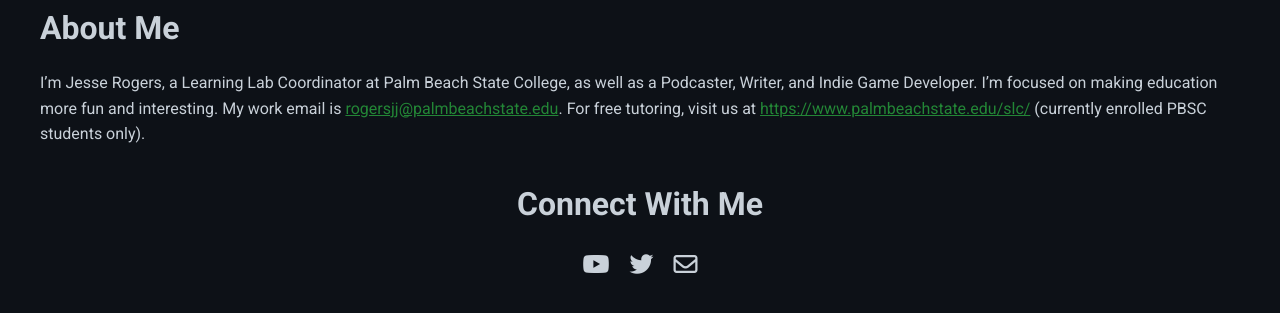
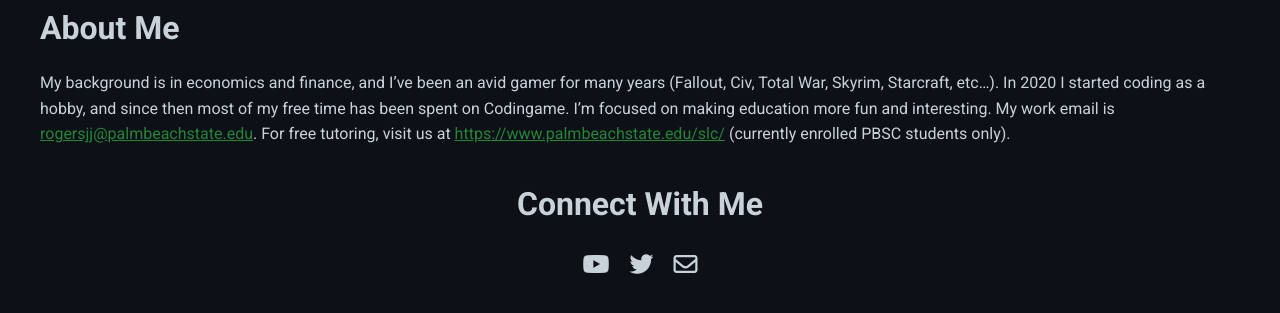
Before and after one commit to RogersMath/projects, a Jekyll site: the page built from index.md, in a window 1280 px wide, cut to the strip 943-1283 px from the top of the page. Shown: the top 313 px of the strip. Built offline with Jekyll 4.4.1, drawn with Linux system fonts in a browser that asks for light colours.

Commit message:
Update index.md

```diff
--- a/index.md
+++ b/index.md
@@ -15,4 +15,4 @@
   {% endfor %}
 </div>
 ## About Me
-I'm Jesse Rogers, a Learning Lab Coordinator at Palm Beach State College, as well as a Podcaster, Writer, and Indie Game Developer. I'm focused on making education more fun and interesting. My work email is <a href="mailto:rogersjj@palmbeachstate.edu">rogersjj@palmbeachstate.edu</a>. For free tutoring, visit us at <a href="https://www.palmbeachstate.edu/slc/" target="_blank">https://www.palmbeachstate.edu/slc/</a> (currently enrolled PBSC students only).
+My background is in economics and finance, and I've been an avid gamer for many years (Fallout, Civ, Total War, Skyrim, Starcraft, etc...). In 2020 I started coding as a hobby, and since then most of my free time has been spent on Codingame. I'm focused on making education more fun and interesting. My work email is <a href="mailto:rogersjj@palmbeachstate.edu">rogersjj@palmbeachstate.edu</a>. For free tutoring, visit us at <a href="https://www.palmbeachstate.edu/slc/" target="_blank">https://www.palmbeachstate.edu/slc/</a> (currently enrolled PBSC students only).
```
